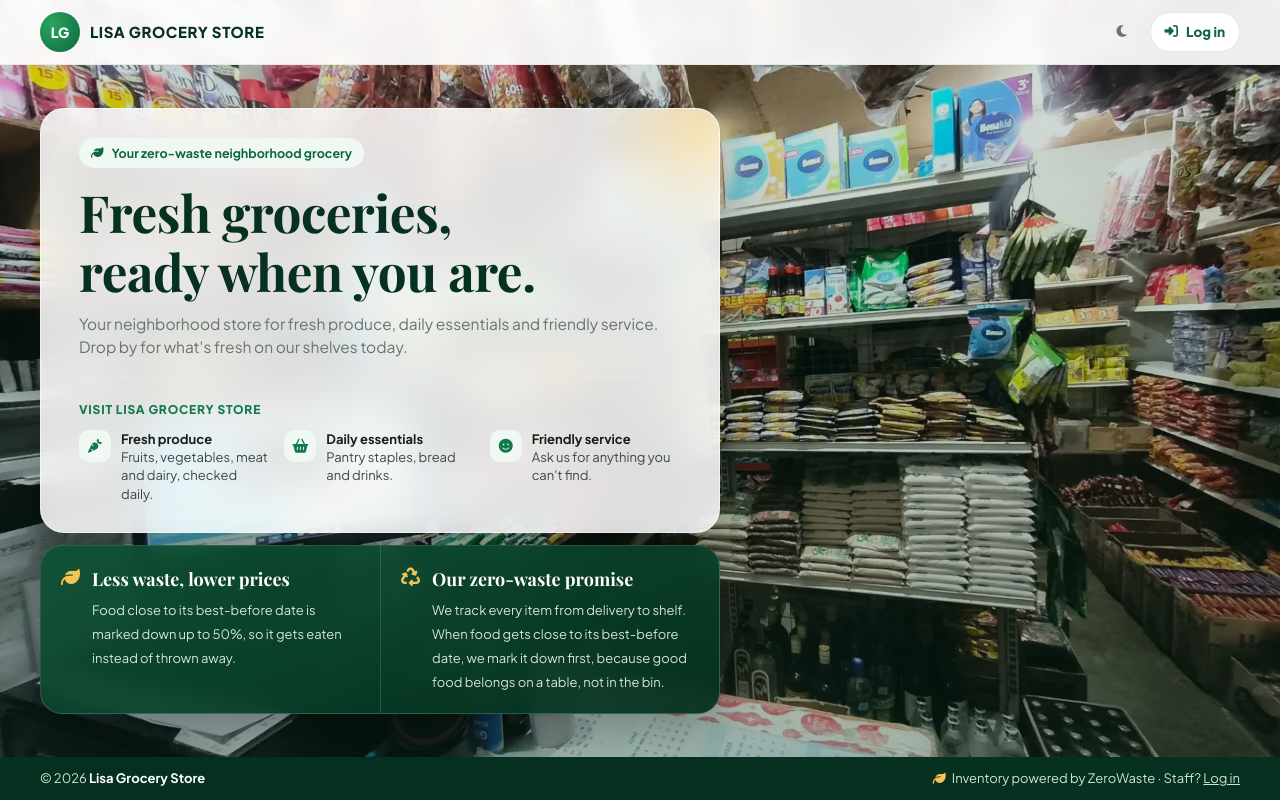
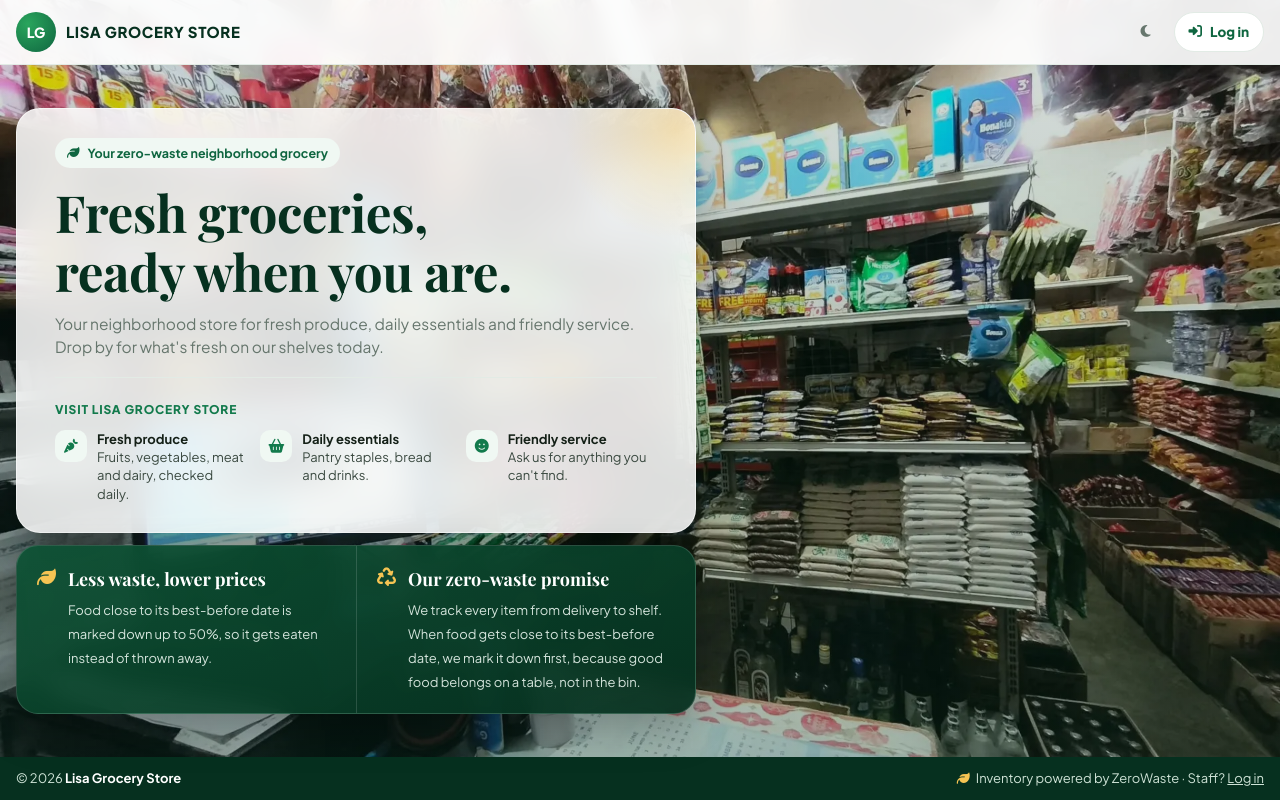
Before and after one commit to h8pawn/zerowaste-inventory, a PHP site: page /front_page.php in a window 1280 px wide. Run offline with PHP 8.4, Linux system fonts and the light colour scheme; data comes from the database, SQL or seed files in the repository; data that the repository does not hold is empty.

Commit message:
Move the front page panels further left
The content area is 1280px wide instead of 1200px, so on a 1366px screen
the panels (and the header logo and footer, which stay aligned with them)
start 43px from the left edge instead of 83px. More of the photo shows on
the right, and the page still fits one screen.

Co-Authored-By: Claude Opus 5.5 <noreply@anthropic.com>

```diff
--- a/store.css
+++ b/store.css
@@ -58,7 +58,7 @@ body {
 }
 a { color: var(--accent); }
 h1, h2, h3 { margin: 0; line-height: 1.15; }
-.wrap { width: min(1200px, calc(100% - 32px)); margin: 0 auto; }
+.wrap { width: min(1280px, calc(100% - 32px)); margin: 0 auto; }
 :focus-visible { outline: 3px solid rgba(22, 146, 91, .4); outline-offset: 2px; }
 
 /* ---------- Header ---------- */
```
